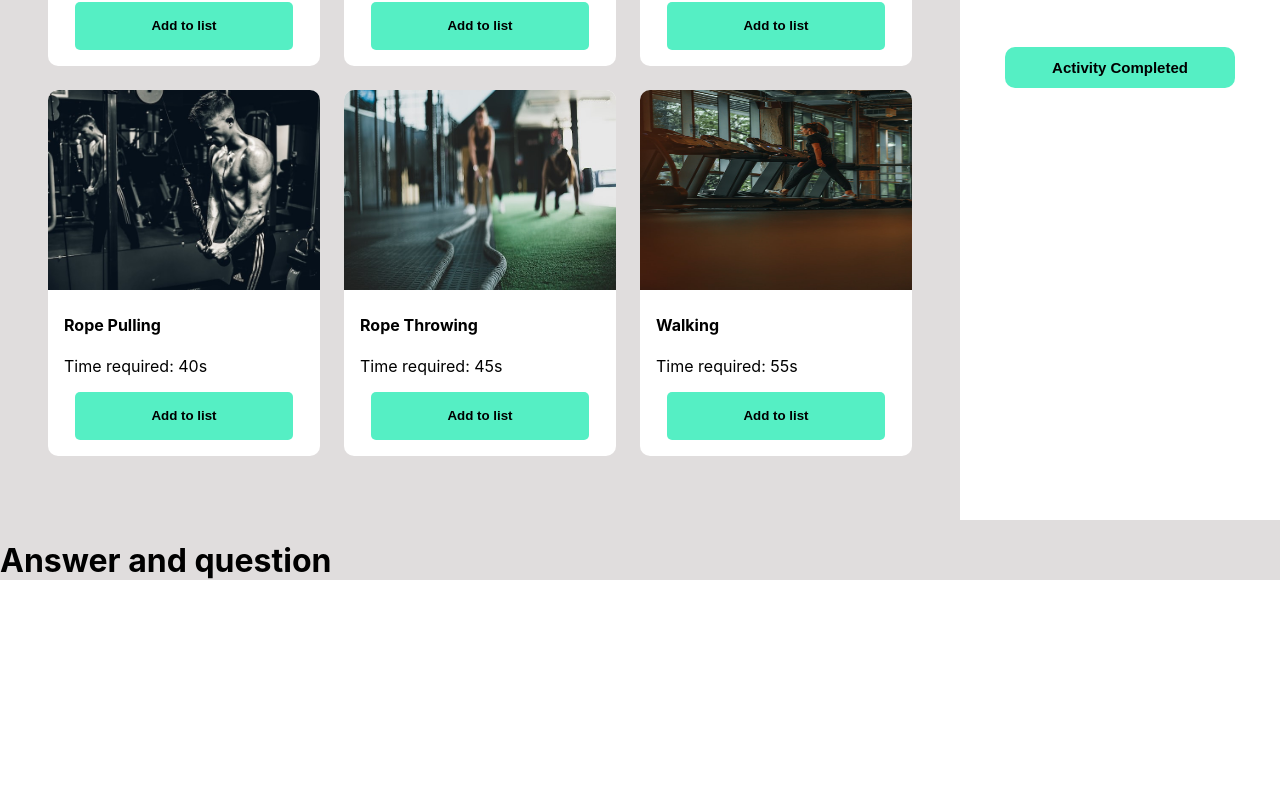
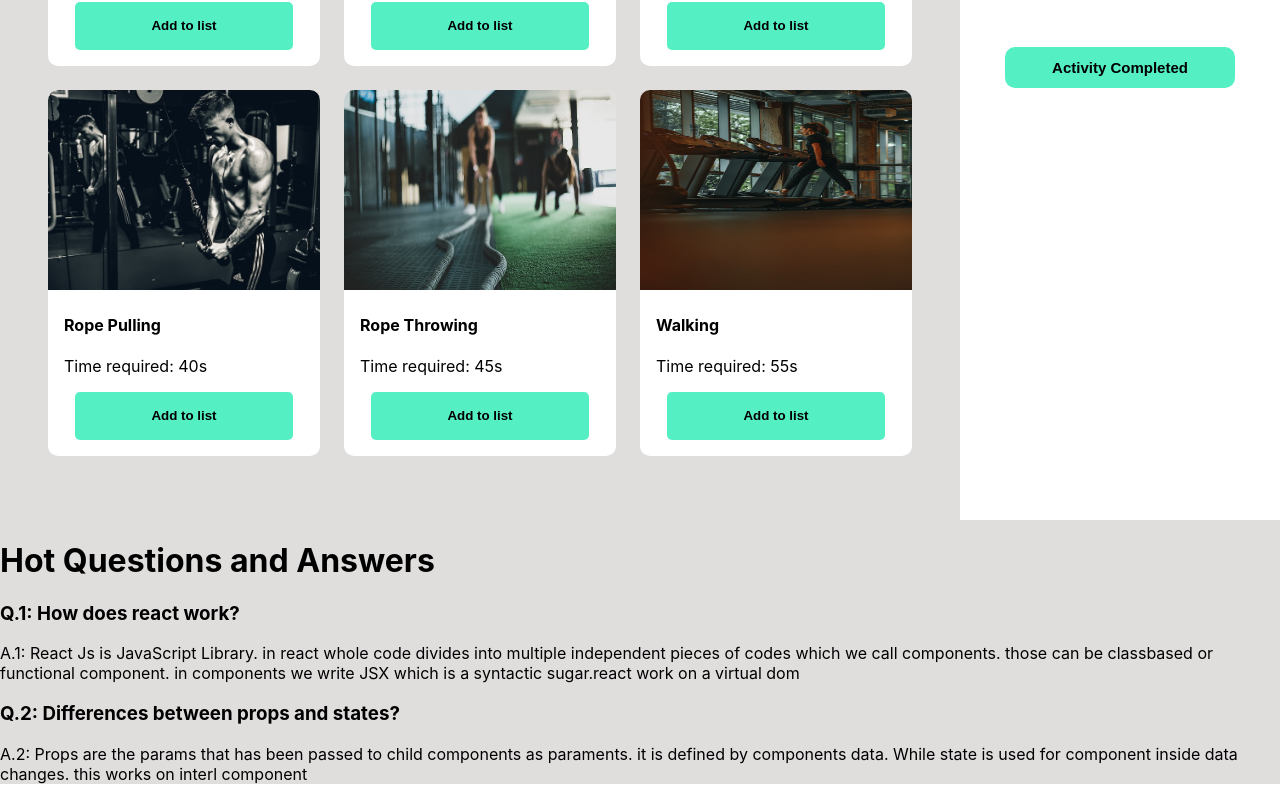
Before and after one commit to safwanbin2/monu-mia-gym-client, a React (Create React App) app: page / in a window 1280 px wide. Shown: the part 474-1274 px from the top of the page. Before the commit the page ends 1076 px from the top, so only its background shows below. Built offline with nearby package versions, Linux system fonts and the light colour scheme.

Commit message:
answering questions

```diff
--- a/src/App.js
+++ b/src/App.js
@@ -1,6 +1,7 @@
 import { useState } from 'react';
 import './App.css';
 import Main from './components/Main/Main';
+import QnA from './components/QnA/QnA';
 import SideBar from './components/SideBar/SideBar';
 
 function App() {
@@ -15,7 +16,7 @@ function App() {
         <Main handleAddToList={handleAddToList}></Main>
         <SideBar total={total}></SideBar>
       </div>
-      <h1>Answer and question</h1>
+      <QnA></QnA>
     </div>
   );
 }
--- /dev/null
+++ b/src/components/QnA/QnA.js
@@ -0,0 +1,23 @@
+import React from 'react';
+import './QnA.css';
+
+const QnA = () => {
+    return (
+        <div>
+            <h1>Hot Questions and Answers</h1>
+            <div className='qna'>
+                <h3>Q.1: How does react work?</h3>
+                <p>A.1: React Js is JavaScript Library. in react whole code divides into multiple independent pieces of codes which we call components. those can be classbased or functional component. in components we write JSX which is a syntactic sugar.react work on a virtual dom</p>
+            </div>
+            <div className="qna">
+                <h3>Q.2: Differences between props and states?</h3>
+                <p>A.2: Props are the params that has been passed to child components as paraments. it is defined by components data. While state is used for component inside data changes. this works on interl component</p>
+            </div>
+            <div className="qna">
+
+            </div>
+        </div>
+    );
+};
+
+export default QnA;
```
Also changed, not shown: src/components/QnA/QnA.css (added).
